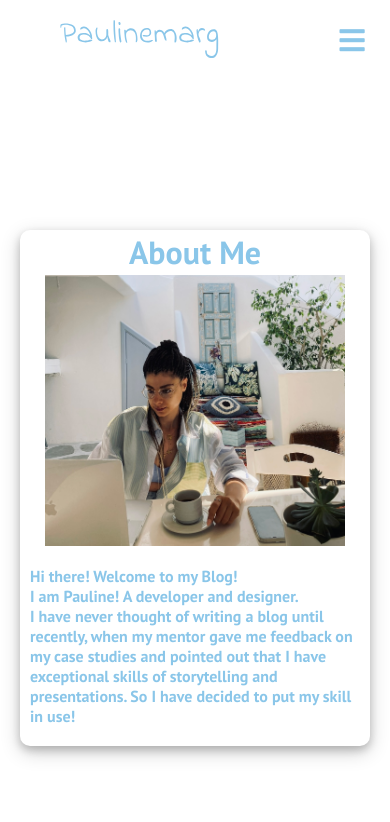
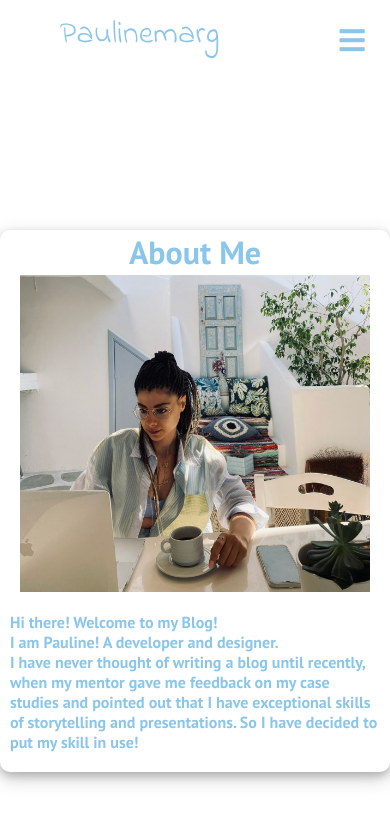
Before and after one commit to paulinemarg/myBlog, a React (Create React App) app: page /About in a window 390 px wide. Shown: the top 822 px of the page. Built offline with nearby package versions, Linux system fonts and the light colour scheme; the HTML template or start-up script is replaced by a standard one.

Commit message:
increased width of polaroid

```diff
--- a/src/components/pages/About.css
+++ b/src/components/pages/About.css
@@ -13,11 +13,11 @@ img {
   display: block;
   margin-left: auto;
   margin-right: auto;
-  max-width: 350px;
+  max-width: 400px;
 }
 
 div.polaroid {
-  max-width: 450px;
+  max-width: 500px;
   background-color: #fff;
   box-shadow: 0 4px 8px 0 rgba(0, 0, 0, 0.2), 0 6px 20px 0 rgba(0, 0, 0, 0.19);
 }
@@ -35,9 +35,9 @@ div.polaroid {
 
 @media screen and (max-width: 960px) {
   div.polaroid {
-    max-width: 350px;
+    max-width: 400px;
   }
   img {
-  max-width: 300px;
+  max-width: 350px;
   }
 }
```
